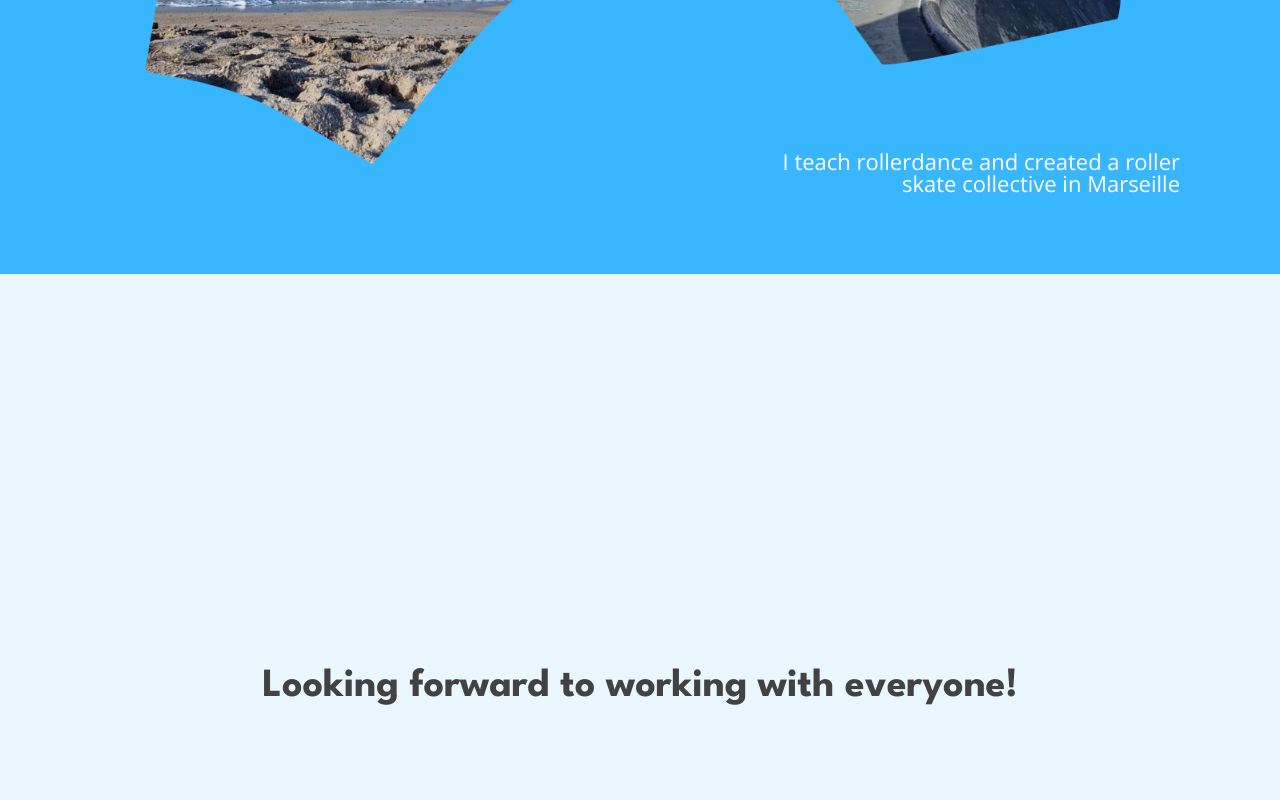
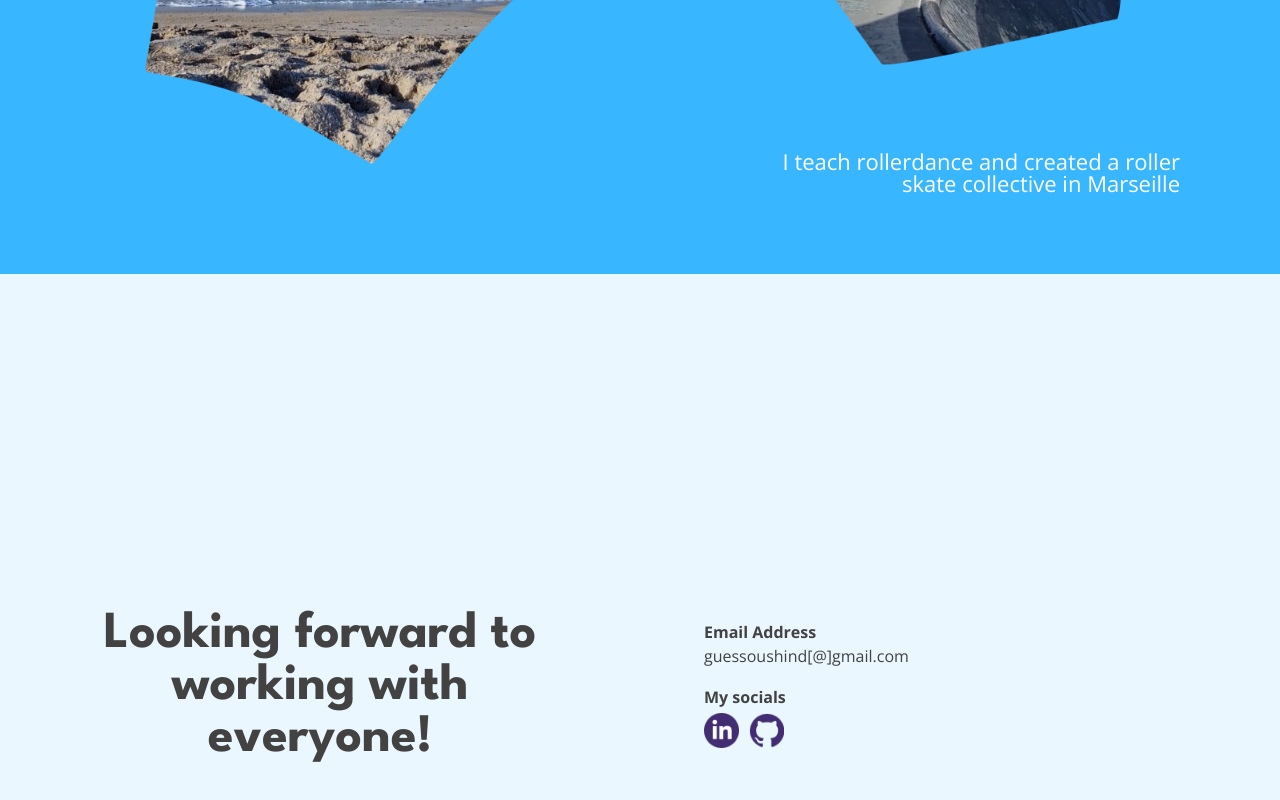
Before and after one commit to HindG/Web-cv, a Next.js app: page / in a window 1280 px wide. Shown: the part 3030-3830 px from the top of the page. Built offline with nearby package versions, Linux system fonts and the light colour scheme.

Commit message:
:sparkles: Add ContactPage content

```diff
--- a/app/Pages/ContactPage/ContactPage.css
+++ b/app/Pages/ContactPage/ContactPage.css
@@ -3,5 +3,32 @@
     height: 826px;
     display: flex;
     align-items: center;
+    justify-content: space-around;
+}
+
+.contact__insidecontainer {
+    width: 40%;
+    padding: 50px;
+    display: flex;
     justify-content: center;
+    flex-direction: column;
+    color: #424242;
 }
+
+.contact__insidecontainerleft {
+    text-align: center;
+}
+
+.contact__categoryname {
+    font-weight: bold;
+    margin-bottom: 8px;
+}
+
+.contact__categorycontent {
+    margin-bottom: 25px;
+}
+
+.contact__icon {
+    margin-right: 10px;
+    cursor: pointer;
+}
--- a/app/Pages/ContactPage/ContactPage.tsx
+++ b/app/Pages/ContactPage/ContactPage.tsx
@@ -1,10 +1,40 @@
 import Title from "@/app/Components/Title/Title"
+import Image from "next/image"
 import './ContactPage.css'
 
 export default function ContactPage() {
     return (
         <section className="contact__container">
-            <Title title="Looking forward to working with everyone!" color="#424242" />
+            <div className="contact__insidecontainer contact__insidecontainerleft">
+                <Title title="Looking forward to working with everyone!" color="#424242" size={52} />
+            </div>
+            <div className="contact__insidecontainer">
+                <span className="contact__categoryname">Email Address</span>
+                <span className="contact__categorycontent">guessoushind[@]gmail.com</span>
+                <span className="contact__categoryname">My socials</span>
+                <div>
+                    <a href="https://www.linkedin.com/in/hindguessous/" target="_blank">
+                        <Image
+                            src="/linkedin.png"
+                            alt="LinkedIn"
+                            className="contact__icon"
+                            width={35}
+                            height={35}
+                            unoptimized
+                        />
+                    </a>
+                    <a href="https://github.com/HindG" target="_blank">
+                        <Image
+                            src="/github.png"
+                            alt="Github"
+                            className="contact__icon"
+                            width={35}
+                            height={35}
+                            unoptimized
+                        />
+                    </a>
+                </div>
+            </div>
         </section>
     )
 }
```
Also changed, not shown: public/github.png (added), public/linkedin.png (added).
